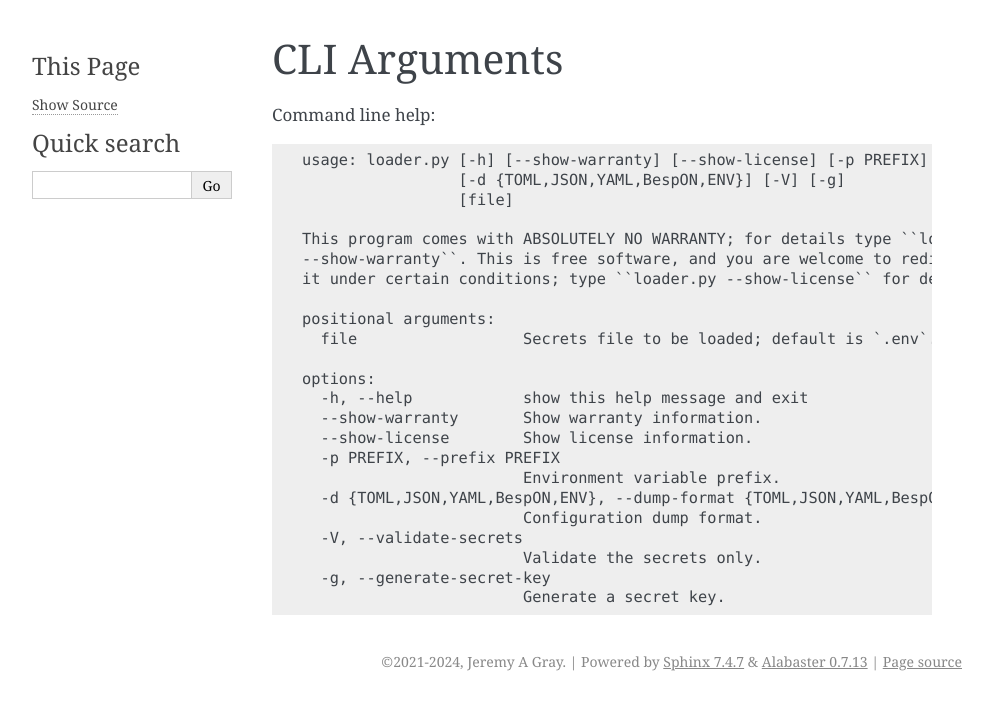
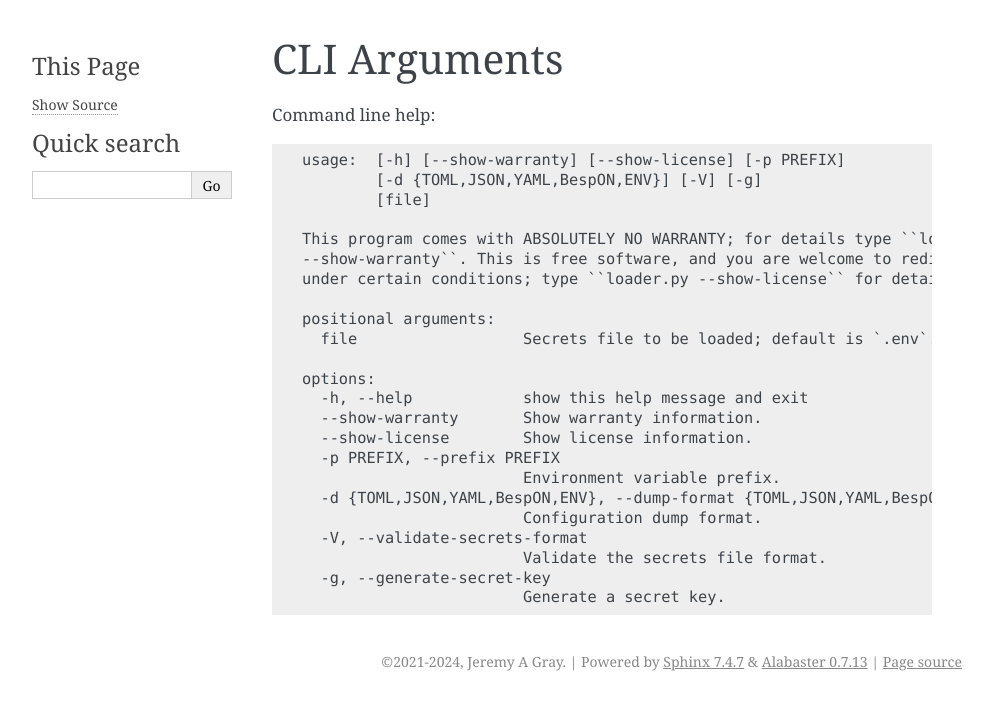
Before and after one commit to jeremyagray/django-loader, a Sphinx documentation site: the page built from docs/cli.rst, in a window 1280 px wide. Shown: the top 710 px of the page, without its empty margins (148-1140 px from the left). Built offline with Sphinx 7.4.7, drawn with Linux system fonts in a browser that asks for light colours.

Commit message:
feat(loader): reorganize API
Rename and reorganize functions to reflect public/private interfaces
and update documentation accordingly.

Github-closes: jeremyagray/django-loader#10
Signed-off-by: Jeremy A Gray <jeremy.a.gray@gmail.com>

```diff
--- a/docs/cli.rst
+++ b/docs/cli.rst
@@ -14,26 +14,26 @@
 
 Command line help::
 
-    usage: loader.py [-h] [--show-warranty] [--show-license] [-p PREFIX]
-                     [-d {TOML,JSON,YAML,BespON,ENV}] [-V] [-g]
-                     [file]
+  usage:  [-h] [--show-warranty] [--show-license] [-p PREFIX]
+          [-d {TOML,JSON,YAML,BespON,ENV}] [-V] [-g]
+          [file]
 
-    This program comes with ABSOLUTELY NO WARRANTY; for details type ``loader.py
-    --show-warranty``. This is free software, and you are welcome to redistribute
-    it under certain conditions; type ``loader.py --show-license`` for details.
+  This program comes with ABSOLUTELY NO WARRANTY; for details type ``loader.py
+  --show-warranty``. This is free software, and you are welcome to redistribute it
+  under certain conditions; type ``loader.py --show-license`` for details.
 
-    positional arguments:
-      file                  Secrets file to be loaded; default is `.env`.
+  positional arguments:
+    file                  Secrets file to be loaded; default is `.env`.
 
-    options:
-      -h, --help            show this help message and exit
-      --show-warranty       Show warranty information.
-      --show-license        Show license information.
-      -p PREFIX, --prefix PREFIX
-                            Environment variable prefix.
-      -d {TOML,JSON,YAML,BespON,ENV}, --dump-format {TOML,JSON,YAML,BespON,ENV}
-                            Configuration dump format.
-      -V, --validate-secrets
-                            Validate the secrets only.
-      -g, --generate-secret-key
-                            Generate a secret key.
+  options:
+    -h, --help            show this help message and exit
+    --show-warranty       Show warranty information.
+    --show-license        Show license information.
+    -p PREFIX, --prefix PREFIX
+                          Environment variable prefix.
+    -d {TOML,JSON,YAML,BespON,ENV}, --dump-format {TOML,JSON,YAML,BespON,ENV}
+                          Configuration dump format.
+    -V, --validate-secrets-format
+                          Validate the secrets file format.
+    -g, --generate-secret-key
+                          Generate a secret key.
--- a/docs/index.rst
+++ b/docs/index.rst
@@ -17,6 +17,7 @@
    :caption: Contents:
 
    ../readme
+   ../format
    ../functions
    ../cli
    ../license
```
Also changed, not shown: README.rst (+3 -28 lines), docs/format.rst (added, +67 -0 lines), docs/functions.rst (+21 -11 lines), loader/__init__.py (+8 -11 lines), 5 other files.
